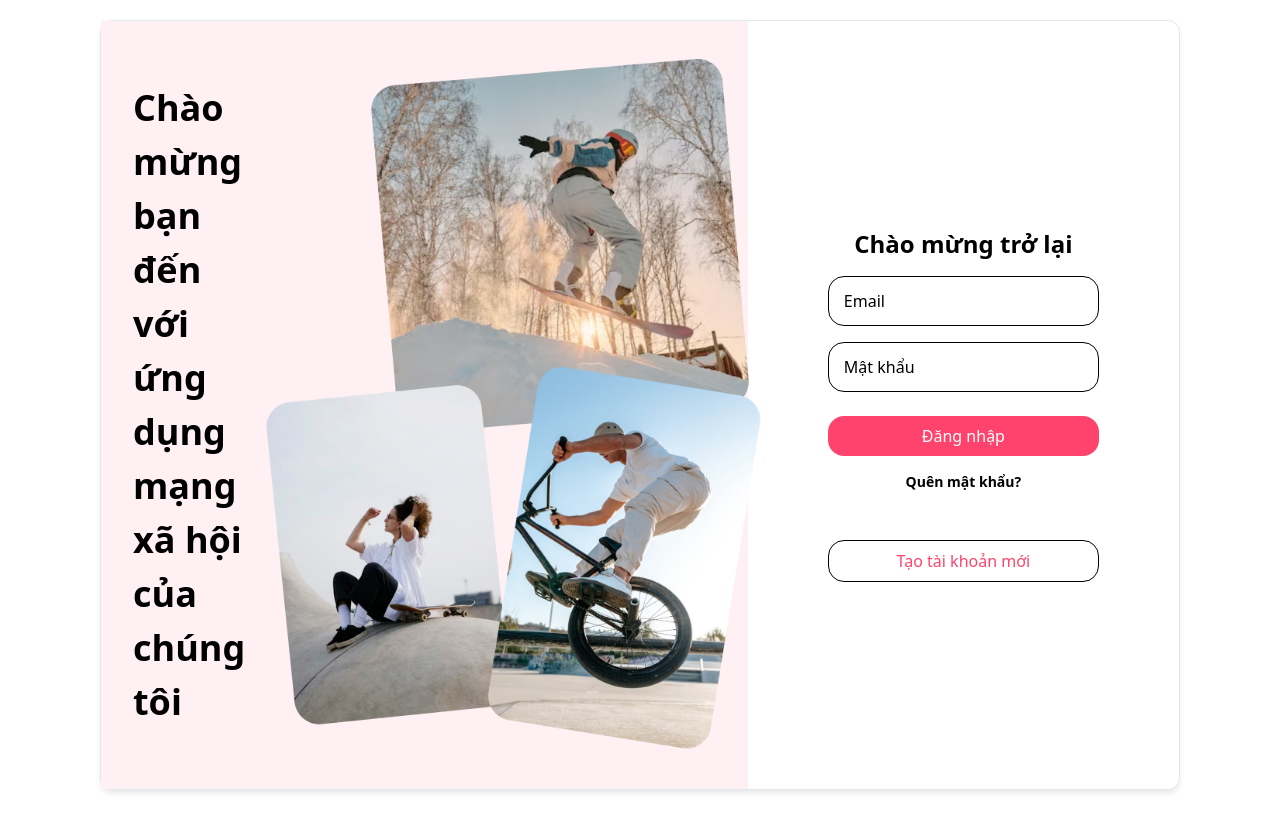
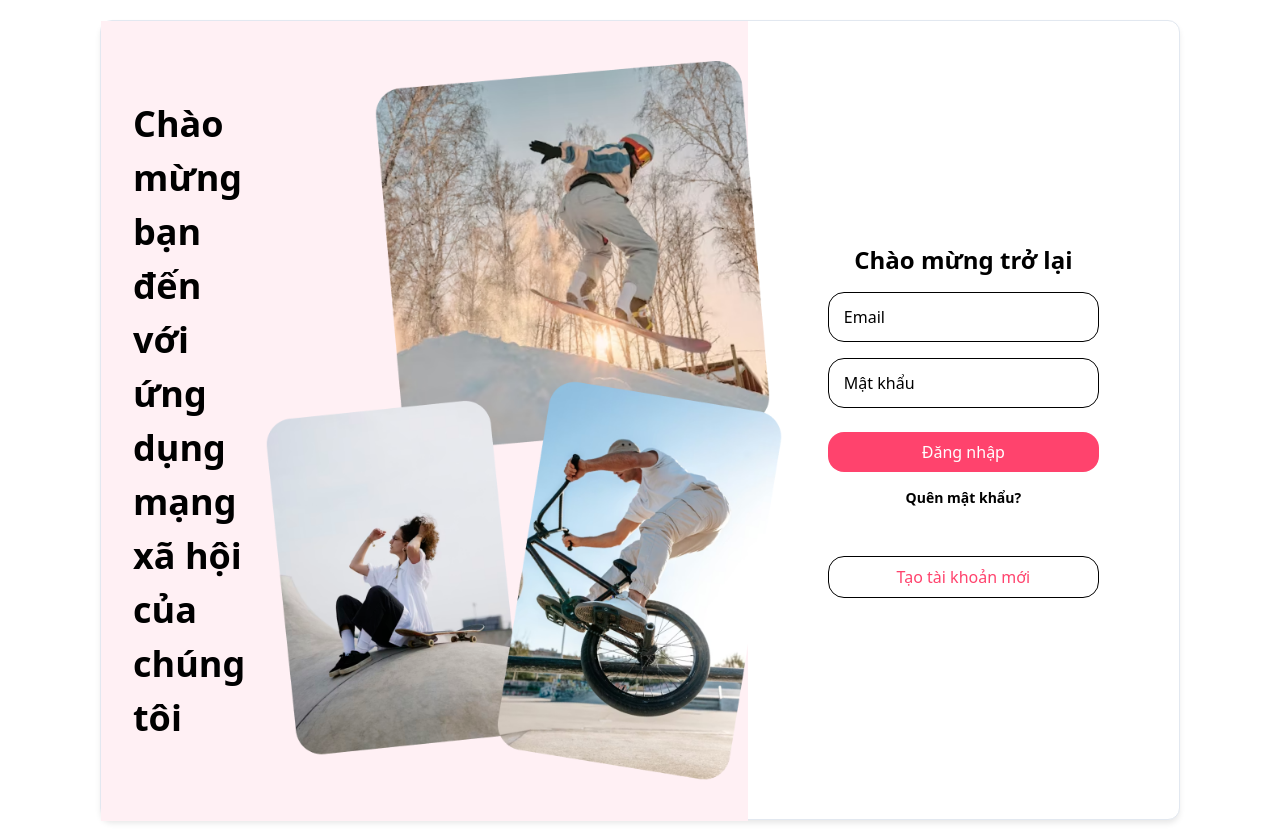
Before and after one commit to dainji04/LVTN-Management, a Vue app in the folder client/: page /login in a window 1280 px wide. Before the commit the page ends 810 px from the top, so only its background shows below. Built offline with nearby package versions, Linux system fonts and the light colour scheme.

Commit message:
fix UI and register button

```diff
--- a/client/src/views/Login.vue
+++ b/client/src/views/Login.vue
@@ -1,13 +1,13 @@
 <template>
     <div class="login-container w-full px-[100px] py-[20px]">
-        <div class="login-card flex flex-col justify-center h-[90%] grid grid-cols-[3fr_2fr]">
-            <div class="left h-full bg-[#FFF0F4] flex justify-space-between items-center gap-4 px-8">
+        <div class="login-card h-screen grid grid-cols-[3fr_2fr]">
+            <div class="left h-screen bg-[#FFF0F4] flex justify-space-between items-center gap-4 px-8">
                 <h1 class="text-4xl font-bold leading-normal">
                     {{ $t('welcomeToOurSocialApp') }}
                 </h1>
                 <img class="h-[90%] object-cover" src="../assets/thumbnail-login.png" />
             </div>
-            <div class="right flex flex-col justify-center px-20">
+            <div class="right h-screen flex flex-col justify-center px-20">
 
                 <h1 class="text-2xl font-bold text-center mb-4">
                     {{ $t('welcomeBack') }}
@@ -39,7 +39,7 @@
 
                 <!-- register -->
                 <Button :classes="'w-full round py-2 px-4 mt-12'" :border="true" :type="'secondary'">
-                    <span>{{ $t('createNewAccount') }}</span>
+                    <router-link to="/register">{{ $t('createNewAccount') }}</router-link>
                 </Button>
             </div>
         </div>
```
